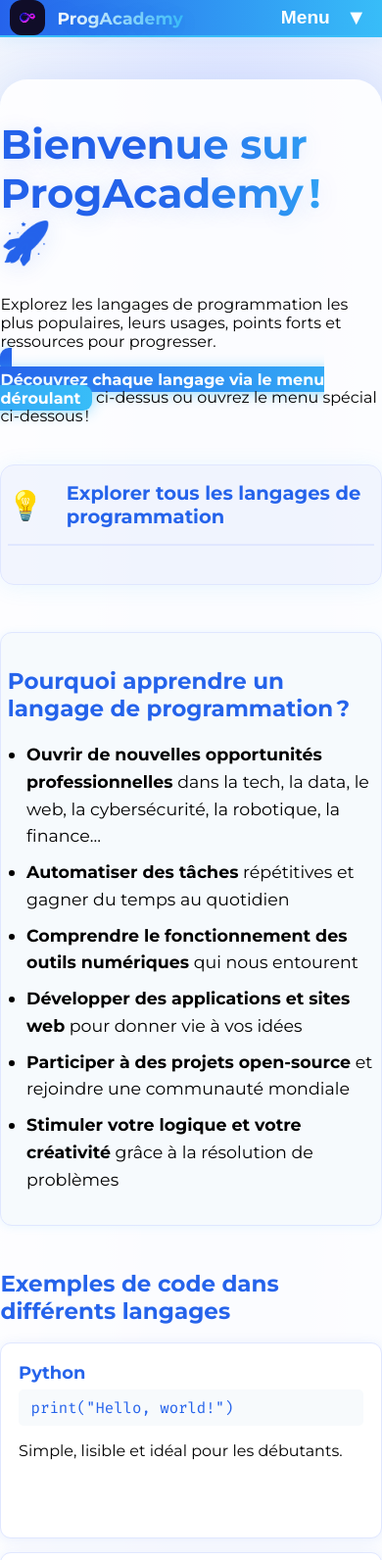
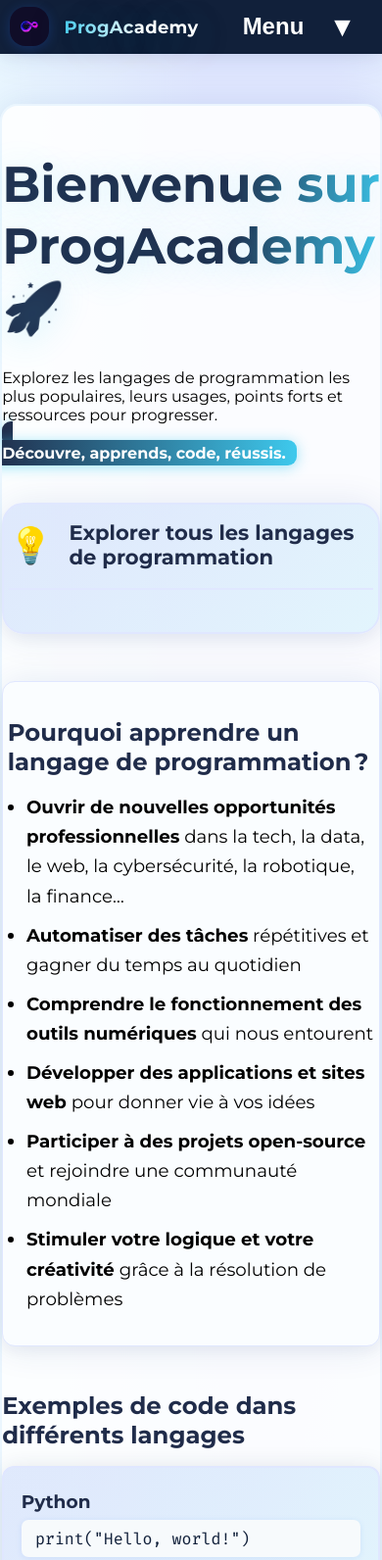
Before and after one commit to ThanhTriNath/ProgAcademy, a plain HTML site: page index.html in a window 390 px wide. Shown: the top 1592 px of the page at 98% size. Drawn offline with Linux system fonts and the light colour scheme.

Commit message:
new file

```diff
--- a/index.html
+++ b/index.html
@@ -8,67 +8,66 @@
     <link href="https://fonts.googleapis.com/css?family=Montserrat:700,400|Fira+Code:400,700&display=swap" rel="stylesheet">
     <style>
         :root {
-            --primary: #2563eb;
-            --accent: #38bdf8;
-            --glass-bg: rgba(255,255,255,0.88);
+            --primary: #202c4a;
+            --accent: #3ec9ed;
+            --glass-bg: rgba(255,255,255,0.86);
+            --dark: #11203a;
+            --card-gradient: linear-gradient(135deg,#2563eb22 10%,#3ec9ed22 100%);
+            --shadow: 0 2px 36px 0 #0033881c,0 7px 12px #202c4a08;
+            --border-radius: 18px;
+            --transition: 0.2s cubic-bezier(.86,.01,.44,1.05);
         }
-        html {
-            box-sizing: border-box;
-        }
-        *, *:before, *:after {
-            box-sizing: inherit;
-        }
-        html {
-      scroll-behavior: smooth;
-    }
+        html { box-sizing: border-box; scroll-behavior: smooth; }
+        *, *:before, *:after { box-sizing: inherit; }
         body {
             margin: 0;
             font-family: 'Montserrat', Arial, sans-serif;
-            background: radial-gradient(ellipse at 60% 25%, #e0e7ff 20%, #f7fafc 100%);
+            background: radial-gradient(ellipse at 70% 16vw, #e0e7ff 17%, #e9f7ff 74%, #f0f3fa 100%);
             min-height: 100vh;
             overflow-x: hidden;
         }
         header {
-            background: linear-gradient(90deg, #2563eb 0%, #38bdf8 100%);
+            background: var(--dark);
             color: #fff;
             position: sticky;
             top: 0;
-            z-index: 10;
-            border-bottom: 2px solid #38bdf8;
-            box-shadow: 0 2px 16px 0 rgba(56,189,248,0.11);
+            z-index: 20;
+            box-shadow: var(--shadow);
         }
         nav {
             display: flex;
             align-items: center;
             justify-content: space-between;
-            max-width: 1190px;
+            max-width: 1240px;
             margin: 0 auto;
-            padding: 0 2rem;
-            height: 68px;
+            padding: 0 2.1rem;
+            height: 76px;
             position: relative;
         }
         .logo {
             font-weight: 900;
-            font-size: 2.1rem;
+            font-size: 2.2rem;
             display: flex;
             align-items: center;
-            background: linear-gradient(90deg, #f7fafc 30%, #38bdf8 100%);
+            background: linear-gradient(90deg,#3ec9ed 25%,#fff 70%);
             -webkit-background-clip: text;
             -webkit-text-fill-color: transparent;
             background-clip: text;
-            text-shadow: 0 3px 24px #2563eb25;
+            text-shadow: 0 6px 54px #3ec9ed59;
+            letter-spacing: 0.02em;
         }
         .logo img {
-            height: 36px;
-            width: 36px;
-            margin-right: 0.8rem;
-            border-radius: 12px;
+            height: 40px;
+            width: 40px;
+            margin-right: 1rem;
+            border-radius: 16px;
             background: #fff;
+            box-shadow: 0 2px 12px #2563eb40;
         }
         .menu-list {
             list-style: none;
             display: flex;
-            gap: 1.2rem;
+            gap: 1.7rem;
             margin: 0;
             padding: 0;
             align-items: center;
@@ -77,44 +76,50 @@
         .menu-list > li > a, .dropdown-btn {
             color: #fff;
             text-decoration: none;
-            font-weight: 700;
-            font-size: 1.05em;
-            padding: 0.7em 1.3em;
-            border-radius: 8px;
-            transition: background .17s, color .17s;
+            font-weight: 800;
+            font-size: 1.13em;
+            padding: 0.8em 1.4em;
+            border-radius: 11px;
+            transition: background var(--transition), color var(--transition), box-shadow var(--transition);
             cursor: pointer;
-            background: none;
+            background: transparent;
             border: none;
         }
         .menu-list > li > a:hover, .dropdown-btn:hover {
-            background: var(--accent);
-            color: #fff;
+            background: linear-gradient(90deg, #38bdf8 0%, #3ec9ed 100%);
+            color: var(--primary);
+            box-shadow: 0 0 0 2.5px #3ec9ed44;
         }
         .dropdown {
             position: absolute;
-            top: 56px;
+            top: 60px;
             left: 0;
             background: var(--glass-bg);
             color: var(--primary);
-            min-width: 220px;
-            box-shadow: 0 12px 32px 0 #2563eb26;
-            border-radius: 0 0 20px 20px;
+            min-width: 240px;
+            box-shadow: var(--shadow);
+            border-radius: 0 0 17px 17px;
             display: none;
             flex-direction: column;
             z-index: 100;
-            backdrop-filter: blur(7px);
-            border: 1px solid #e0e7ff;
+            backdrop-filter: blur(9px);
+            border: 1.3px solid #e9f7ff;
             max-height: 65vh;
             overflow-y: auto;
             overscroll-behavior: contain;
+            animation: dropdownIn 0.28s cubic-bezier(.76,.03,.22,1.14);
+        }
+        @keyframes dropdownIn {
+            from { transform: translateY(-17px) scaleY(0.9); opacity: 0; }
+            to { transform: none; opacity: 1; }
         }
         .dropdown a {
             color: var(--primary);
-            padding: 0.9rem 1.4rem;
+            padding: 1.1rem 1.6rem;
             text-decoration: none;
-            border-radius: 0;
-            transition: background 0.16s, color 0.15s;
-            font-weight: 600;
+            border-radius: 0.0em;
+            font-weight: 700;
+            transition: background var(--transition), color var(--transition);
         }
         .dropdown a:hover {
             background: var(--accent);
@@ -127,260 +132,247 @@
         }
         .mobile-menu-btn {
             display: none;
-            background: none;
+            background: transparent;
             color: #fff;
             font-weight: bold;
-            font-size: 1.2em;
+            font-size: 1.5em;
             border: none;
             cursor: pointer;
             align-items: center;
-            gap: 0.5em;
+            gap: 0.7em;
+            padding: 0.45em 0.7em;
         }
         .mobile-menu-btn .triangle {
-            display: inline-block;
-            font-size: 1.13em;
+            font-size: 1.18em;
             margin-left: 0.3em;
-            transition: transform 0.2s;
+            transition: transform 0.22s;
         }
         .mobile-menu-btn.open .triangle {
             transform: rotate(180deg);
         }
-        @media (max-width: 750px) {
-            nav {
-                height: auto;
-                flex-wrap: wrap;
-                padding: 0 0.6em;
-            }
-            .logo {
-                font-size: 1.5rem;
-            }
-            .mobile-menu-btn {
-                display: flex;
-                margin-left: auto;
-                z-index: 1001;
-            }
+
+        @media (max-width: 850px) {
+            nav { height: auto; flex-wrap: wrap; padding: 0 0.6em; }
+            .logo { font-size: 1.55rem; }
+            .mobile-menu-btn { display: flex; margin-left: auto; z-index: 1001; }
             .menu-list {
                 flex-direction: column;
                 align-items: stretch;
                 width: 100vw;
                 position: absolute;
                 left: 0;
-                top: 68px;
-                background: linear-gradient(90deg, #2563eb 0%, #38bdf8 100%);
-                box-shadow: 0 11px 32px -3px #2563eb33;
+                top: 76px;
+                background: linear-gradient(90deg,#2563eb 0%, #3ec9ed 95%);
+                box-shadow: 0 14px 32px -5px #2563eb3b;
                 border-bottom-left-radius: 22px;
                 border-bottom-right-radius: 22px;
                 border-top: 1.5px solid #e0e7ff;
-                display: none;
-                z-index: 999;
+                display: none; z-index: 999;
             }
-            .menu-list.open {
-                display: flex;
-            }
-            .menu-list > li {
-                width: 100%;
-            }
+            .menu-list.open { display: flex; }
+            .menu-list > li { width: 100%; }
             .menu-list > li > a, .dropdown-btn {
                 display: block;
                 width: 100%;
                 text-align: left;
-                padding: 1.1em 2em;
+                padding: 1.17em 2em;
                 font-size: 1.1em;
                 border-radius: 0;
-                border-bottom: 1px solid #2563eb22;
+                border-bottom: 1.5px solid #2563eb22;
             }
-            .dropdown {
-                display: none !important;
-            }
+            .dropdown { display: none !important; }
             .dropdown-mobile {
                 display: none;
                 flex-direction: column;
                 background: var(--glass-bg);
                 color: var(--primary);
-                padding: 0 1em 1em 1.5em;
+                padding: 0 1em 1em 1.6em;
                 border-left: 4px solid var(--accent);
-                border-radius: 0 0 20px 20px;
-                box-shadow: 0 4px 24px #2563eb1a;
-                margin-bottom: 0.5em;
+                border-radius: 0 0 18px 18px;
+                box-shadow: 0 6px 24px #2563eb1a;
+                margin-bottom: 0.7em;
                 margin-top: -0.5em;
-                z-index: 1002;
+                z-index: 1011;
             }
             .dropdown-mobile a {
                 color: var(--primary);
-                padding: 0.8em 0.6em;
+                padding: 0.7em 0.5em;
                 text-decoration: none;
                 font-weight: 600;
                 border-radius: 7px;
                 margin-bottom: 2px;
-                transition: background 0.15s, color 0.15s;
+                transition: background var(--transition), color var(--transition);
             }
             .dropdown-mobile a:hover {
                 background: var(--accent);
                 color: #fff;
             }
-            li.show .dropdown-mobile {
-                display: flex;
-            }
+            li.show .dropdown-mobile { display: flex; }
         }
+        /* Amélioration du main */
         main {
-            max-width: 980px;
-            margin: 2.7rem auto 2.1rem auto;
+            max-width: 1000px;
+            margin: 3.2rem auto 2.4rem auto;
             background: var(--glass-bg);
-            border-radius: 28px;
-            box-shadow: 0 4px 40px 0 rgba(38,99,235,0.13);
-            padding: 2.7rem 2.2rem;
+            border-radius: var(--border-radius);
+            box-shadow: var(--shadow);
+            padding: 3.2rem 2rem 2.7rem 2rem;
+            border: 2px solid #d0e9fd66;
         }
         h1, h2 {
             color: var(--primary);
             font-weight: 900;
         }
         h1 {
-            font-size: 2.6rem;
-            margin-bottom: .7em;
-            background: linear-gradient(92deg, #2563eb 40%, #38bdf8 100%);
+            font-size: 3.2rem;
+            margin-bottom: .6em;
+            background: linear-gradient(94deg, #202c4a 60%, #3ec9ed 100%);
             -webkit-background-clip: text;
             -webkit-text-fill-color: transparent;
             background-clip: text;
-            text-shadow: 0 3px 24px #2563eb24;
+            text-shadow: 0 4px 36px #3ec9ed33;
         }
-        h2 { font-size: 1.44rem; margin-bottom: .7em; }
-        ul {
-            padding-left: 1.2em;
-        }
+        h2 { font-size: 1.52rem; margin-bottom: .7em; }
+        ul { padding-left: 1.2em; }
         ul li {
-            margin-bottom: 0.5em;
-            font-size: 1.09em;
-            line-height: 1.6;
+            margin-bottom: 0.55em;
+            font-size: 1.14em;
+            line-height: 1.65;
         }
         section#contact {
             margin-top: 2.8em;
             background: linear-gradient(90deg, #e0e7ff 60%, #f7fafc 100%);
             border-radius: 14px;
-            padding: 1.1em 1.15em .9em 1.3em;
-            box-shadow: 0 1px 7px #2563eb22;
+            padding: 1.38em 1.13em 1.1em 1.37em;
+            box-shadow: 0 2px 19px #3ec9ed31;
         }
         section#contact a {
-            color: var(--primary);
+            color: var(--accent);
             font-weight: 700;
             text-decoration: underline;
             word-break: break-all;
         }
+        /* Nouveau style custom pour .big-dropdown */
         .big-dropdown {
-            margin: 2.5em 0 3em 0;
-            background: rgba(38,99,235,0.05);
-            border-radius: 14px;
-            padding: 2em 1.5em;
-            box-shadow: 0 2px 22px 0 #38bdf81a;
-            border: 1.7px solid #e0e7ff;
-            max-width: 600px;
+            margin: 2.6em 0 3em 0;
+            background: var(--card-gradient);
+            border-radius: 22px;
+            padding: 2.1em 1.6em;
+            box-shadow: var(--shadow);
+            border: 2.2px solid #e0e7ff;
+            max-width: 650px;
             margin-left: auto;
             margin-right: auto;
+            transition: box-shadow var(--transition), border-color var(--transition);
         }
         .big-dropdown-header {
-            font-size: 1.22em;
+            font-size: 1.32em;
             font-weight: 800;
             color: var(--primary);
             display: flex;
             align-items: center;
             cursor: pointer;
-            padding-bottom: 0.8em;
-            border-bottom: 2px solid #e0e7ff;
-            margin-bottom: 1.2em;
+            padding-bottom: 0.9em;
+            border-bottom: 2.3px solid #e0e7ff;
+            margin-bottom: 1.3em;
+            gap: 0.8em;
+            transition: color var(--transition);
         }
         .big-dropdown-header span {
-            margin-right: 0.8em;
-            font-size: 1.5em;
+            font-size: 1.7em;
         }
         .big-dropdown-content {
             display: none;
             flex-direction: column;
-            gap: 0.7em;
-            margin-top: 1em;
+            gap: 0.9em;
+            margin-top: 1.13em;
         }
-        .big-dropdown.open .big-dropdown-content {
-            display: flex;
-        }
+        .big-dropdown.open .big-dropdown-content { display: flex; }
         .big-dropdown-content a {
             display: flex;
             align-items: center;
-            gap: 0.7em;
-            background: linear-gradient(90deg, #2563eb 30%, #38bdf8 100%);
+            gap: 0.8em;
+            background: linear-gradient(97deg, #2563eb 30%, #3ec9ed 100%);
             color: #fff;
-            border-radius: 8px;
+            border-radius: 10px;
             font-weight: 700;
-            font-size: 1.08em;
-            padding: 0.7em 1.3em;
+            font-size: 1.14em;
+            padding: 0.83em 1.5em;
             text-decoration: none;
-            transition: background .18s, box-shadow .18s, transform .16s;
-            box-shadow: 0 1px 6px #38bdf84a;
+            box-shadow: 0 2px 16px #3ec9ed44;
+            position: relative;
+            border: none;
+            transition: background var(--transition), box-shadow var(--transition), transform var(--transition);
         }
         .big-dropdown-content a:hover {
-            background: linear-gradient(90deg, #38bdf8 0%, #2563eb 100%);
-            box-shadow: 0 2px 18px #38bdf866;
-            transform: translateY(-3px) scale(1.04);
+            background: linear-gradient(90deg,#3ec9ed 0%,#2563eb 100%);
+            box-shadow: 0 5px 28px #202c4a66;
+            color: #fff;
+            transform: translateY(-2px) scale(1.06);
         }
-        .exemples-section, .info-section {
-            margin: 2.8em 0 2.8em 0;
-        }
-        .exemples-section h2, .info-section h2 {
-            margin-bottom: 0.8em;
-        }
+        .exemples-section, .info-section { margin: 2.4em 0 2.8em 0; }
+        .exemples-section h2, .info-section h2 { margin-bottom: 0.7em; }
         .exemples-cards {
             display: flex;
             flex-wrap: wrap;
-            gap: 2em 1.5em;
+            gap: 2.3em 1.7em;
+            justify-content: center;
         }
         .exemple-card {
-            background: #fff;
-            border-radius: 11px;
-            box-shadow: 0 2px 14px #2563eb18;
-            padding: 1.2em 1.1em 0.6em 1.1em;
-            width: 270px;
-            min-width: 220px;
-            flex: 1 1 200px;
-            border: 1px solid #e0e7ff;
+            background: var(--card-gradient);
+            border-radius: 12px;
+            box-shadow: 0 3px 24px #202c4a22;
+            padding: 1.44em 1.1em 0.7em 1.1em;
+            width: 265px;
+            min-width: 205px;
+            flex: 1 1 217px;
+            border: 2px solid #e0e7ff;
             word-break: break-word;
+            transition: box-shadow var(--transition), transform var(--transition);
+        }
+        .exemple-card:hover {
+            box-shadow: 0 10px 44px #2563eb44;
+            transform: translateY(-4px) scale(1.04);
         }
         .exemple-card h3 {
             color: var(--primary);
-            font-size: 1.12em;
-            margin: 0 0 0.4em 0;
+            font-size: 1.16em;
+            margin: 0 0 0.37em 0;
+            font-weight: 800;
         }
         .exemple-card code {
             background: #f7fafc;
             display: block;
-            color: #2563eb;
+            color: var(--dark);
             font-family: 'Fira Code', monospace;
-            font-size: 0.98em;
-            padding: 0.5em 0.8em;
-            border-radius: 5px;
-            margin: 0.4em 0 0.7em 0;
+            font-size: 1.04em;
+            padding: 0.52em 0.85em;
+            border-radius: 7px;
+            margin: 0.46em 0 0.8em 0;
+            box-shadow: 0 1px 6px #2563eb18;
             overflow-x: auto;
             word-break: break-word;
         }
         .info-section {
-            background: #f6fafd;
-            border-radius: 12px;
-            padding: 2em 1.3em 1.3em 1.3em;
-            border: 1px solid #e0e7ff;
-            box-shadow: 0 1px 8px #38bdf81a;
+            background: #fafdff;
+            border-radius: 13px;
+            padding: 2.2em 1.36em 1.13em 1.42em;
+            border: 1.8px solid #e0e7ff;
+            box-shadow: var(--shadow);
         }
         @media (max-width: 850px) {
-            .exemples-cards {
-                flex-direction: column;
-                gap: 1.2em;
-            }
-            main { padding: 1.2rem 0.6rem; }
+            .exemples-cards { flex-direction: column; gap: 1.12em; justify-content: stretch; }
+            main { padding: 1.6rem 0.7rem; }
         }
         @media (max-width: 600px) {
-            .big-dropdown, .info-section { padding: 1em 0.4em; }
+            .big-dropdown,.info-section { padding: 1em 0.29em; }
             .exemple-card { width: 100%; min-width: 0; }
-            main { padding: 1.1rem 0.1rem; }
-            .exemples-cards { gap: 0.9em; }
+            main { padding: 0.7rem 0.05rem; }
+            .exemples-cards { gap: 0.76em; }
         }
         @media (max-width: 420px) {
-            .logo { font-size: 1.08rem; }
-            main { padding: 0.4rem 0.03rem; }
+            .logo { font-size: 1.12rem; }
+            main { padding: 0.38rem 0.01rem; }
         }
     </style>
 </head>
@@ -421,7 +413,7 @@
                         <a href="r.html">R</a>
                     </div>
                     <div class="dropdown-mobile">
-                         <a href="python.html">Python</a>
+                        <a href="python.html">Python</a>
                         <a href="javascript.html">JavaScript</a>
                         <a href="java.html">Java</a>
                         <a href="cpp.html">C++</a>
@@ -453,11 +445,33 @@
             <h1>Bienvenue sur ProgAcademy ! 🚀</h1>
             <p>
                 Explorez les langages de programmation les plus populaires, leurs usages, points forts et ressources pour progresser.<br>
-                <span style="background: linear-gradient(90deg,#2563eb, #38bdf8); color: #fff; padding: 0.22em 0.7em; border-radius: 9px; font-weight: 800; box-shadow: 0 2px 14px #38bdf87c;"><br/>Découvrez chaque langage via le menu déroulant</span> ci-dessus ou ouvrez le menu spécial ci-dessous !
+                <span style="background: linear-gradient(90deg,#202c4a, #3ec9ed); color: #fff; padding: 0.22em 0.7em; border-radius: 9px; font-weight: 800; box-shadow: 0 2px 14px #3ec9ed7c;"><br/>Découvre, apprends, code, réussis.</span>
             </p>
             <div class="big-dropdown" id="langages-dropdown">
                 <div class="big-dropdown-header" tabindex="0">
                     <span>💡</span> Explorer tous les langages de programmation
+                </div>
+                <div class="big-dropdown-content">
+                    <a href="python.html">🐍 Python</a>
+                    <a href="javascript.html">💻 JavaScript</a>
+                    <a href="java.html">☕ Java</a>
+                    <a href="cpp.html">🚀 C++</a>
+                    <a href="php.html">🌐 PHP</a>
+                    <a href="csharp.html">🔷 C#</a>
+                    <a href="typescript.html">🟦 TypeScript</a>
+                    <a href="ruby.html">💎 Ruby</a>
+                    <a href="go.html">🐹 Go</a>
+                    <a href="rust.html">🦀 Rust</a>
+                    <a href="swift.html">🍎 Swift</a>
+                    <a href="kotlin.html">✳️ Kotlin</a>
+                    <a href="scala.html">🔬 Scala</a>
+                    <a href="dart.html">🎯 Dart</a>
+                    <a href="haskell.html">🔢 Haskell</a>
+                    <a href="perl.html">🦋 Perl</a>
+                    <a href="elixir.html">🧪 Elixir</a>
+                    <a href="lua.html">🌙 Lua</a>
+                    <a href="matlab.html">📊 MATLAB</a>
+                    <a href="r.html">📈 R</a>
                 </div>
             </div>
         </section>
@@ -541,15 +555,12 @@ int main() { std::cout &lt;&lt; "Hello, world!"; }</code>
 
         // Gestion du sous-menu mobile "Langages"
         function isMobile() {
-            return window.matchMedia('(max-width: 750px)').matches;
+            return window.matchMedia('(max-width: 850px)').matches;
         }
         const dropdownBtn = document.querySelector('.dropdown-btn');
         const dropdownParent = dropdownBtn.parentElement;
         const dropdownMobile = dropdownParent.querySelector('.dropdown-mobile');
-
-        // On assure que le sous-menu mobile est caché au chargement
         if (dropdownMobile) dropdownMobile.style.display = 'none';
-
         dropdownBtn.addEventListener('click', function(e) {
             e.preventDefault();
             e.stopPropagation();
```
